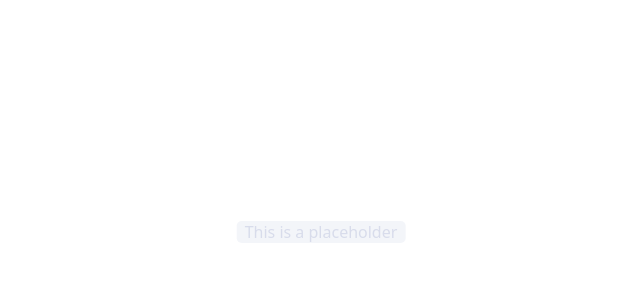
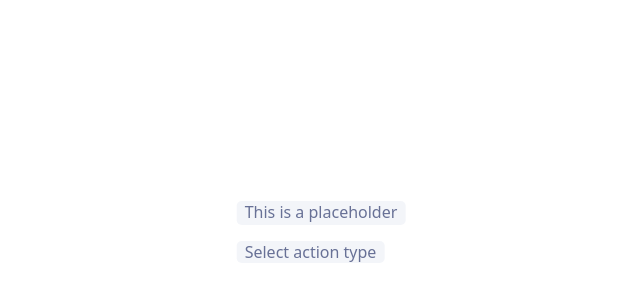
Before and after one commit to ddamiankowalski/fitb, an Angular app: page / in a window 1280 px wide. Shown: the part 168-468 px from the top of the page, without its empty margins (319-959 px from the left). Built offline with nearby package versions, Linux system fonts and the light colour scheme; a web font is replaced by a local one.

Commit message:
added dropdown seelct component

```diff
--- a/src/app/app.component.html
+++ b/src/app/app.component.html
@@ -1,3 +1,5 @@
 <div class="fitg-root__wrapper">
   <ui-input />
+
+  <ui-select />
 </div>
--- a/src/app/app.component.scss
+++ b/src/app/app.component.scss
@@ -3,6 +3,9 @@
   height: 100%;
 
   &__wrapper {
+    display: flex;
+    flex-direction: column;
+    gap: 1rem;
     position: absolute;
     top: 50%;
     left: 50%;
--- a/src/app/app.component.ts
+++ b/src/app/app.component.ts
@@ -1,6 +1,7 @@
 import {Component, ViewEncapsulation} from '@angular/core';
 import {ClassBinder} from "./services/class-binder.service";
 import {InputComponent} from "./ui/components/input/input.component";
+import {SelectComponent} from "./ui";
 
 @Component({
   selector: 'fitg-root',
@@ -9,7 +10,7 @@ import {InputComponent} from "./ui/components/input/input.component";
   styleUrl: './app.component.scss',
   encapsulation: ViewEncapsulation.None,
   providers: [ClassBinder],
-  imports: [InputComponent]
+  imports: [InputComponent, SelectComponent]
 })
 export class AppComponent {
   constructor(classBinder: ClassBinder) {
--- a/src/app/ui/components/index.ts
+++ b/src/app/ui/components/index.ts
@@ -0,0 +1,2 @@
+export * from './input/input.component';
+export * from './select/select.component';
--- a/src/app/ui/components/input/input.component.scss
+++ b/src/app/ui/components/input/input.component.scss
@@ -1,14 +1,20 @@
 .ui-input {
   position: relative;
+  height: 1.5rem;
+  display: block;
+  white-space: nowrap;
 
   &__input {
     all: unset;
+    display: block;
     position: relative;
-    height: 1.25rem;
-    padding: 0 0.5rem;
+    height: 100%;
+    padding: 0.1875rem 0.5rem;
+    box-sizing: border-box;
     font-size: 1rem;
     color: rgb(104, 113, 150);
-    font-weight: 400;
+    font-weight: 500;
+    line-height: 1rem;
     caret-color: transparent;
     background-color: rgba(216, 220, 235, 0.3);
     border-radius: 0.3125rem;
--- a/src/app/ui/components/input/input.component.ts
+++ b/src/app/ui/components/input/input.component.ts
@@ -45,10 +45,6 @@ export class InputComponent implements ControlValueAccessor {
   constructor(private _classBinder: ClassBinder) {
     _classBinder.bind('ui-input');
     this._setEditable();
-
-    setTimeout(() => {
-      this.isDisabled.set(true)
-    }, 3000)
   }
 
   get isPopulated(): boolean {
@@ -61,8 +57,11 @@ export class InputComponent implements ControlValueAccessor {
    * @param event
    */
   public onKeyDown(event: KeyboardEvent): void {
+    if(!this._isValid(event)) {
+      return;
+    }
+
     this._isPopulated = true;
-
     if(!this.value.length) {
       this.inputEl.nativeElement.innerHTML = '';
       this.value = event.key;
@@ -82,6 +81,17 @@ export class InputComponent implements ControlValueAccessor {
     })
   }
 
+  /**
+   * Simple validation so that the field does not react to keyboard events
+   * that should not be registered such as Tab clicks
+   *
+   * @param event
+   * @private
+   */
+  private _isValid(event: KeyboardEvent): boolean {
+    return !['Tab'].includes(event.code);
+  }
+
   public writeValue(value: string): void {
     this.value = value;
   }
@@ -99,6 +109,11 @@ export class InputComponent implements ControlValueAccessor {
     this._onTouched = fn;
   }
 
+  /**
+   * This function sets contentEditable attribute to the html element if it is not disabled.
+   *
+   * @private
+   */
   private _setEditable(): void {
     effect(() => {
       const isDisabled = this.isDisabled();
--- a/src/app/ui/components/select/select.component.html
+++ b/src/app/ui/components/select/select.component.html
@@ -0,0 +1,18 @@
+<div class="ui-select__wrapper" ngbDropdown [autoClose]="true" (openChange)="onOpenChange($event)">
+  <button class="ui-select__toggle" (focus)="onFocus()" ngbDropdownToggle [disabled]="isDisabled()">Select action type</button>
+
+  <div class="ui-select__menu" ngbDropdownMenu>
+    <button class="ui-select__item-wrapper" ngbDropdownItem>
+      <div class="ui-select__item">Check and validate data</div>
+    </button>
+    <button class="ui-select__item-wrapper" ngbDropdownItem>
+      <div class="ui-select__item">Check and validate data</div>
+    </button>
+    <button class="ui-select__item-wrapper" ngbDropdownItem>
+      <div class="ui-select__item">Check and validate data</div>
+    </button>
+    <button class="ui-select__item-wrapper" ngbDropdownItem>
+      <div class="ui-select__item">Check and validate data</div>
+    </button>
+  </div>
+</div>
--- a/src/app/ui/components/select/select.component.scss
+++ b/src/app/ui/components/select/select.component.scss
@@ -1,4 +1,124 @@
 .ui-select {
+  white-space: nowrap;
+
+  &--focused {
+    .ui-select__toggle {
+      color: rgb(62, 64, 219);
+    }
+  }
+
+  &__wrapper {
+    all: unset;
+    height: 1.5rem;
+    border-radius: 0.3125rem;
+  }
+
+  &__toggle {
+    all: unset;
+    background-color: rgba(216, 220, 235, 0.3);
+    display: block;
+    position: relative;
+    height: 100%;
+    padding: 0.1875rem 0.5rem;
+    box-sizing: border-box;
+    font-size: 1rem;
+    color: rgb(104, 113, 150);
+    font-weight: 500;
+    line-height: 1rem;
+    caret-color: transparent;
+    background-color: rgba(216, 220, 235, 0.3);
+    border-radius: 0.3125rem;
+    transition: color .3s ease, background-color .3s ease;
+    cursor: pointer;
+
+    &::after {
+      display: none;
+    }
+
+    &:disabled {
+      background-color: rgba(216, 220, 235, 0.3);
+      color: rgb(216, 220, 235);
+      cursor: default;
+    }
+  }
+
+  &__menu {
+    width: 18.9375rem;
+    font-size: 0.875rem;
+    animation-name: fade-in;
+    animation-duration: 0.3s;
+    box-shadow: 0px 2.5px 3px -1.5px rgb(200, 207, 233);
+  }
+
+  &__item-wrapper {
+    height: 2.125rem;
+    padding: 0 0.5rem;
+
+    &:hover {
+      background-color: transparent;
+    }
+
+    &:focus {
+      .ui-select__item {
+        background-color: rgba(170, 175, 255, 0.3);
+      }
+
+      outline: none;
+    }
+
+    &:nth-child(even) {
+      &:focus {
+        .ui-select__item {
+          background-color: rgba(170, 175, 255, 0.3);
+        }
+
+        outline: none;
+      }
+
+      .ui-select__item {
+        background-color: rgba(241, 243, 248, 0.75);
+
+        &:hover {
+          background-color: rgba(170, 175, 255, 0.3);
+        }
+      }
+    }
+  }
+
+  &__item {
+    font-weight: 500;
+    color: rgb(3, 9, 41);
+    display: flex;
+    align-items: center;
+    height: 100%;
+    padding: 0 0.5625rem;
+    border-radius: 0.5rem;
+    transition: background-color 0.3s ease;
+
+    &:before {
+      content: '';
+      display: block;
+      width: 1rem;
+      height: 1rem;
+      border-radius: 0.1875rem;
+      background-color: rgb(164, 170, 192);
+      margin-right: 0.375rem;
+    }
+
+    &:hover {
+      background-color: rgba(170, 175, 255, 0.3);
+    }
+  }
 
   &--disabled {}
 }
+
+@keyframes fade-in {
+  0% {
+    opacity: 0;
+  }
+
+  100% {
+    opacity: 1;
+  }
+}
--- a/src/app/ui/components/select/select.component.ts
+++ b/src/app/ui/components/select/select.component.ts
@@ -1,19 +1,21 @@
 import {
-  Component,
+  AfterViewInit,
+  Component, effect,
   forwardRef,
-  signal,
+  signal, ViewChild,
   ViewEncapsulation
 } from '@angular/core';
 import {ClassBinder} from "../../../services/class-binder.service";
 import {ControlValueAccessor, FormsModule, NG_VALUE_ACCESSOR} from "@angular/forms";
+import {NgbDropdown, NgbDropdownModule} from "@ng-bootstrap/ng-bootstrap";
 
 @Component({
   selector: 'ui-select',
   standalone: true,
   templateUrl: 'select.component.html',
-  styleUrl: 'select.component.scss.component.scss',
+  styleUrl: 'select.component.scss',
   encapsulation: ViewEncapsulation.None,
-  imports: [FormsModule],
+  imports: [FormsModule, NgbDropdownModule],
   providers: [
     ClassBinder,
     {
@@ -24,17 +26,44 @@ import {ControlValueAccessor, FormsModule, NG_VALUE_ACCESSOR} from "@angular/for
   ]
 })
 /**
- * Input component that implements a control value accessor in order to be able to use it inside
+ * Select component that implements a control value accessor in order to be able to use it inside
  * Angular ReactiveForms API (formgroup, formarray, formcontrol)
  */
-export class SelectComponent implements ControlValueAccessor {
+export class SelectComponent implements ControlValueAccessor, AfterViewInit {
+  @ViewChild(NgbDropdown) dropdown!: NgbDropdown;
+
   public isDisabled = signal<boolean>(false);
+  public isFocused = signal<boolean>(false);
 
   private _onChange!: (value: string) => void;
   private _onTouched!: (value: string) => void;
 
   constructor(private _classBinder: ClassBinder) {
     _classBinder.bind('ui-select');
+
+    effect(() =>
+      _classBinder.conditionalBind(this.isFocused(), 'ui-select--focused')
+    );
+  }
+
+  public ngAfterViewInit(): void {
+    console.log(this.dropdown)
+  }
+
+  /**
+   * On open callaback that allows to react to open/close dropdown changes.
+   *
+   * @param isOpen
+   */
+  public onOpenChange(isOpen: boolean): void {
+    this.isFocused.set(isOpen);
+  }
+
+  /**
+   * Callback that is called when user focuses on the toggle button.
+   */
+  public onFocus(): void {
+    this.isFocused.set(true);
   }
 
   public writeValue(value: string): void {}
--- a/src/app/ui/index.ts
+++ b/src/app/ui/index.ts
@@ -0,0 +1 @@
+export * from './components';
```
